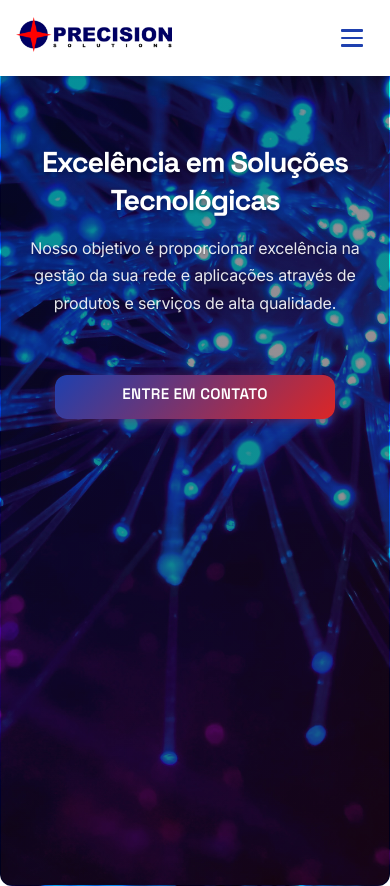
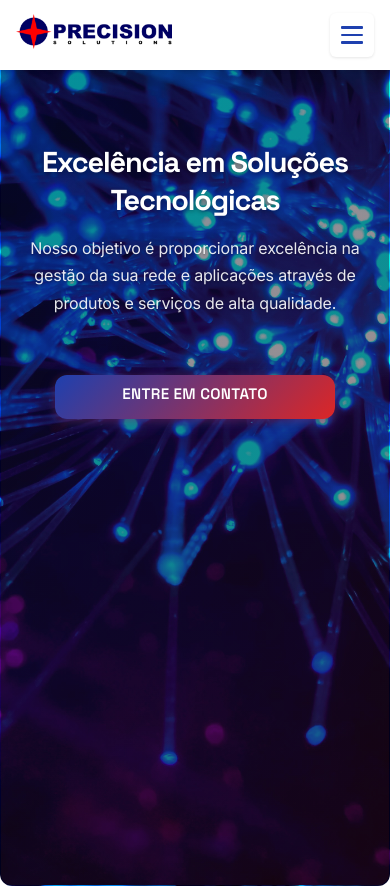
Before and after one commit to juancarlosferreirachagas/precision-solutions, a website: page index.html in a window 390 px wide. Shown: the top 886 px of the page. Drawn offline with Linux system fonts and the light colour scheme.

Commit message:
fix: Corrigir menu hambÃºrguer mobile e ajustar header

```diff
--- a/assets/css/style.css
+++ b/assets/css/style.css
@@ -613,6 +613,7 @@ footer h4 {
 }
 
 /* Header */
+/* Header - Mobile First */
 header {
     background: var(--bg-white);
     box-shadow: var(--shadow);
@@ -622,13 +623,47 @@ header {
     right: 0;
     z-index: 1000;
     backdrop-filter: blur(10px);
+    height: 70px;
 }
 
 nav {
     display: flex;
     justify-content: space-between;
     align-items: center;
-    padding: 1rem 2rem;
+    padding: var(--space-sm) var(--space-md);
+    height: 100%;
+    max-width: 100%;
+}
+
+/* Ajustar posicionamento no mobile */
+@media (max-width: 767px) {
+    nav {
+        padding: var(--space-xs) var(--space-sm);
+        justify-content: space-between;
+    }
+
+    .logo {
+        flex-shrink: 0;
+    }
+
+    .hamburger {
+        flex-shrink: 0;
+        margin-left: auto;
+    }
+}
+
+/* Tablet */
+@media (min-width: 768px) {
+    nav {
+        padding: var(--space-md) var(--space-xl);
+    }
+}
+
+/* Desktop */
+@media (min-width: 1024px) {
+    nav {
+        padding: 1rem 2rem;
+    }
 }
 
 .logo {
@@ -641,10 +676,25 @@ nav {
     transition: var(--transition);
 }
 
+/* Logo - Mobile First */
 .logo img {
-    height: 50px;
+    height: 40px;
     width: auto;
     transition: var(--transition);
+}
+
+/* Tablet */
+@media (min-width: 768px) {
+    .logo img {
+        height: 45px;
+    }
+}
+
+/* Desktop */
+@media (min-width: 1024px) {
+    .logo img {
+        height: 50px;
+    }
 }
 
 .logo:hover img {
@@ -657,6 +707,17 @@ nav {
     display: none; /* Hidden by default on mobile */
     list-style: none;
     gap: var(--space-lg);
+}
+
+/* Force hamburger to show on mobile */
+@media (max-width: 767px) {
+    .hamburger {
+        display: flex !important;
+    }
+
+    .nav-menu {
+        display: none !important;
+    }
 }
 
 .nav-menu a {
@@ -797,6 +858,18 @@ nav {
     min-height: var(--touch-target);
     justify-content: center;
     align-items: center;
+    border: 1px solid var(--border);
+}
+
+/* Mobile hamburger adjustments */
+@media (max-width: 767px) {
+    .hamburger {
+        padding: var(--space-xs);
+        min-width: 40px;
+        min-height: 40px;
+        background: var(--white);
+        box-shadow: var(--shadow);
+    }
 }
 
 .hamburger:hover {
@@ -830,7 +903,7 @@ nav {
     background-size: cover;
     background-position: center;
     color: var(--white);
-    padding: var(--space-4xl) 0 var(--space-3xl);
+    padding: calc(70px + var(--space-3xl)) 0 var(--space-3xl);
     text-align: center;
     position: relative;
     overflow: hidden;
```
